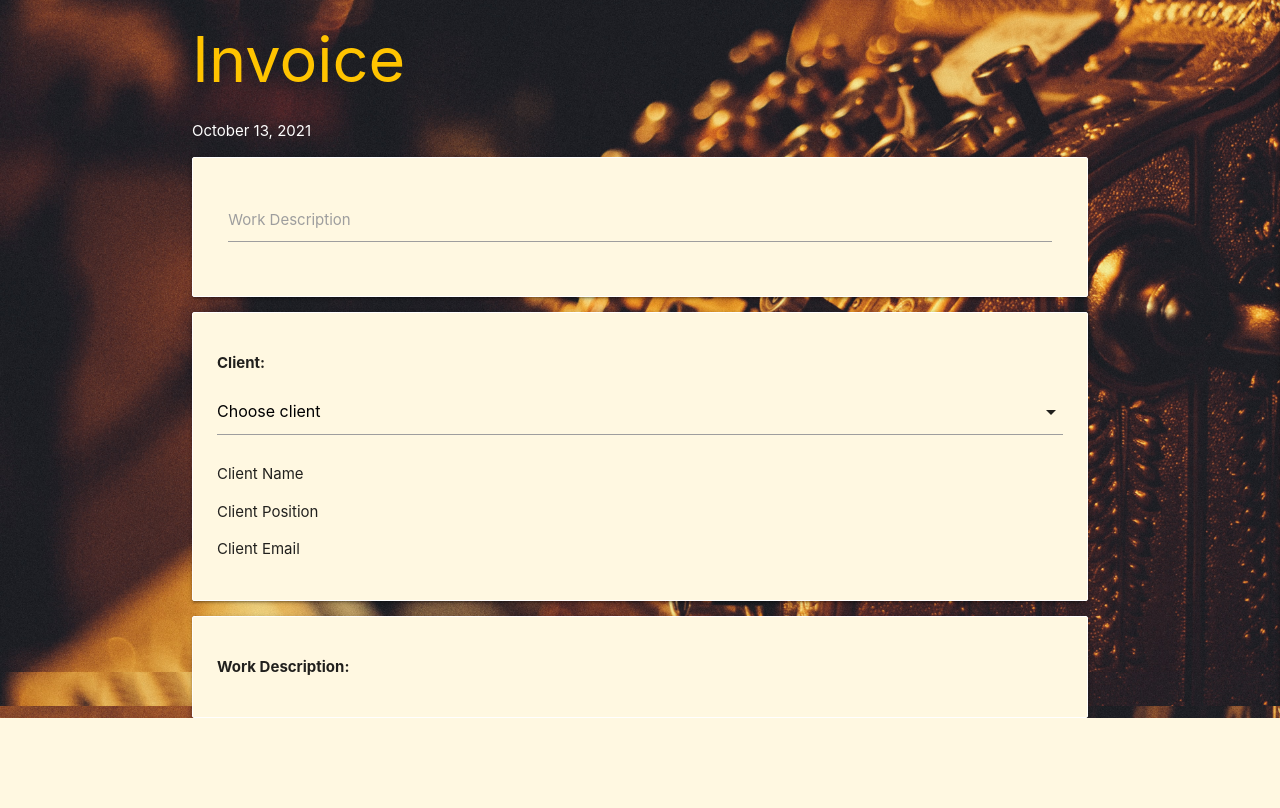
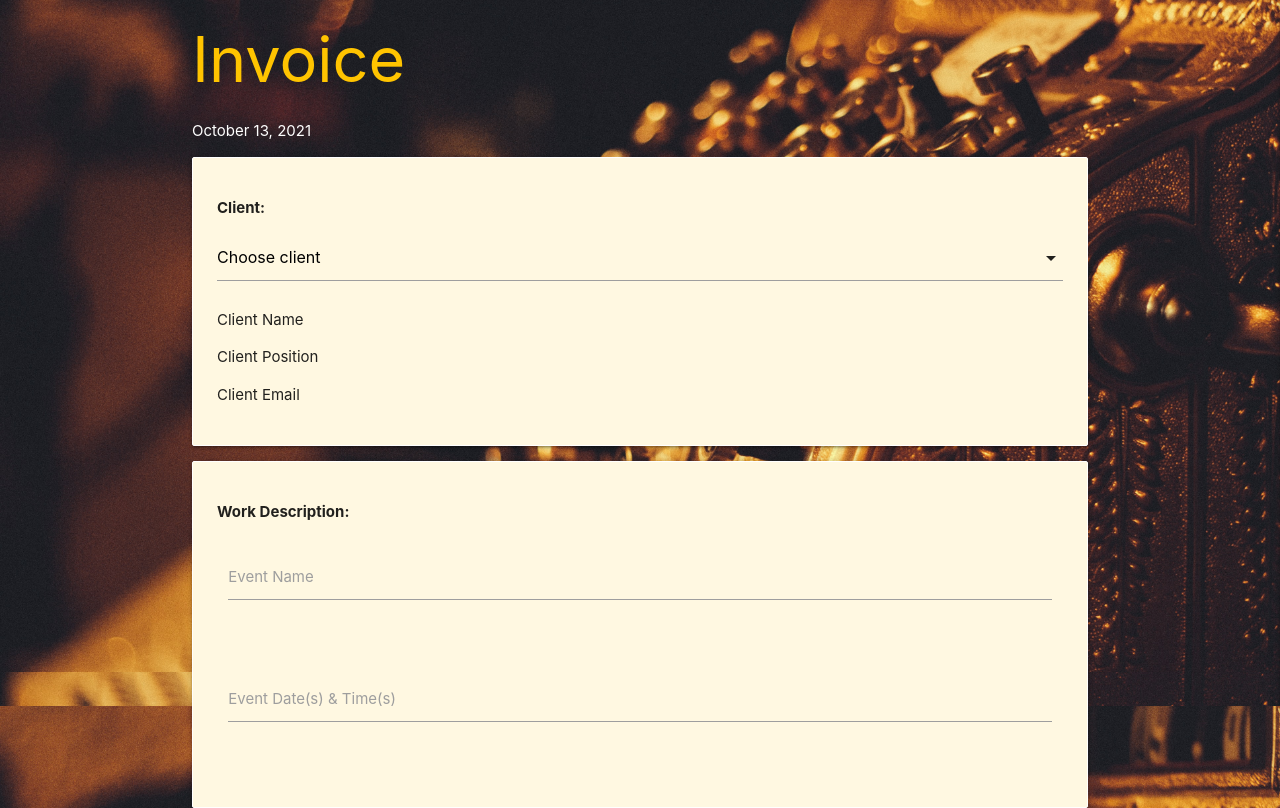
Before and after one commit to Code-Institute-Submissions/katjacodes-invoicingApp_OctResub, a Flask app: page /invoice in a window 1280 px wide. Shown: the part 151-959 px from the top of the page. Before the commit the page ends 869 px from the top, so only its background shows below. Run offline with Flask 2, Linux system fonts and the light colour scheme; data that the repository does not hold is empty; some libraries are stand-ins or nearby versions.

Commit message:
add entry fields for work information to invoicing form

```diff
--- a/templates/invoice.html
+++ b/templates/invoice.html
@@ -20,13 +20,6 @@
                document.getElementById("demo").innerHTML = n;
            }
         </script>
-
-        <div class="row card-panel amber lighten-5">
-            <div class="input-field col s12">
-                <textarea id="textarea1" class="materialize-textarea"></textarea>
-                <label for="textarea1">Work Description</label>
-            </div>
-        </div>
 
         <div class="row card-panel amber lighten-5" >
             <p style="font-weight: 700;">Client:</p>
@@ -51,8 +44,25 @@
 
         <div class="row card-panel amber lighten-5" >
             <p style="font-weight: 700;">Work Description:</p>
+            <div class="row">
+                <div class="col s12">
+                    <div class="input-field col12">
+                        <input id="text_inline" type="text" class="validate">
+                        <label for="text_inline">Event Name</label>
+                        <span class="helper-text" data-error="Entry not valid" data-success=""></span>
+                    </div>
+                </div>
+            </div>
+            <div class="row">
+                <div class="col s12">
+                    <div class="input-field col12">
+                        <input id="text_inline" type="text" class="validate">
+                        <label for="text_inline">Event Date(s) & Time(s)</label>
+                        <span class="helper-text" data-error="Entry not valid" data-success=""></span>
+                    </div>
+                </div>
+            </div>
         </div>
-
 
 {% endblock %}
 {% block scripts %}
```
